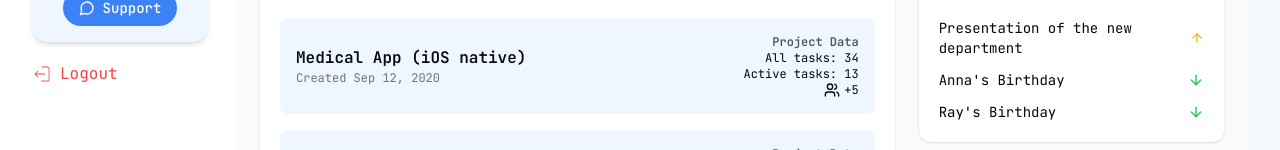
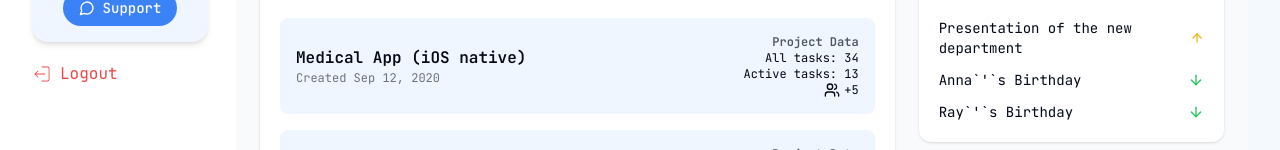
Before and after one commit to SluchCr7/System-E-bussiness, a Next.js app in the folder front/: page / in a window 1280 px wide. Shown: the part 650-800 px from the top of the page. Built offline with nearby package versions, Linux system fonts and the light colour scheme.

Commit message:
first update

```diff
--- a/front/app/compoennts/Dashboard.jsx
+++ b/front/app/compoennts/Dashboard.jsx
@@ -102,11 +102,11 @@ export default function Dashboard() {
                 <ArrowUp className="w-4 h-4 text-yellow-500" />
               </div>
               <div className="flex justify-between items-center">
-                <p>Anna's Birthday</p>
+                <p>Anna`&apos;`s Birthday</p>
                 <ArrowDown className="w-4 h-4 text-green-500" />
               </div>
               <div className="flex justify-between items-center">
-                <p>Ray's Birthday</p>
+                <p>Ray`&apos;`s Birthday</p>
                 <ArrowDown className="w-4 h-4 text-green-500" />
               </div>
             </div>
```
